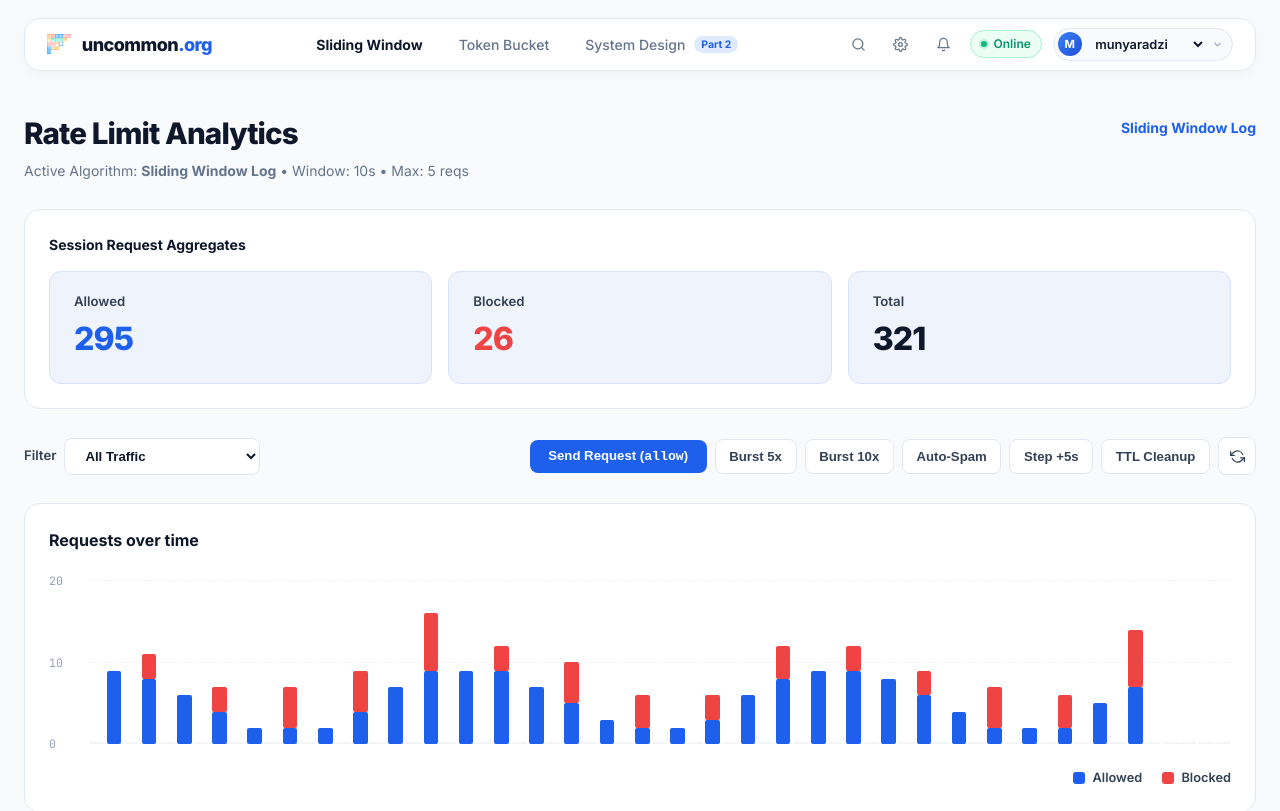
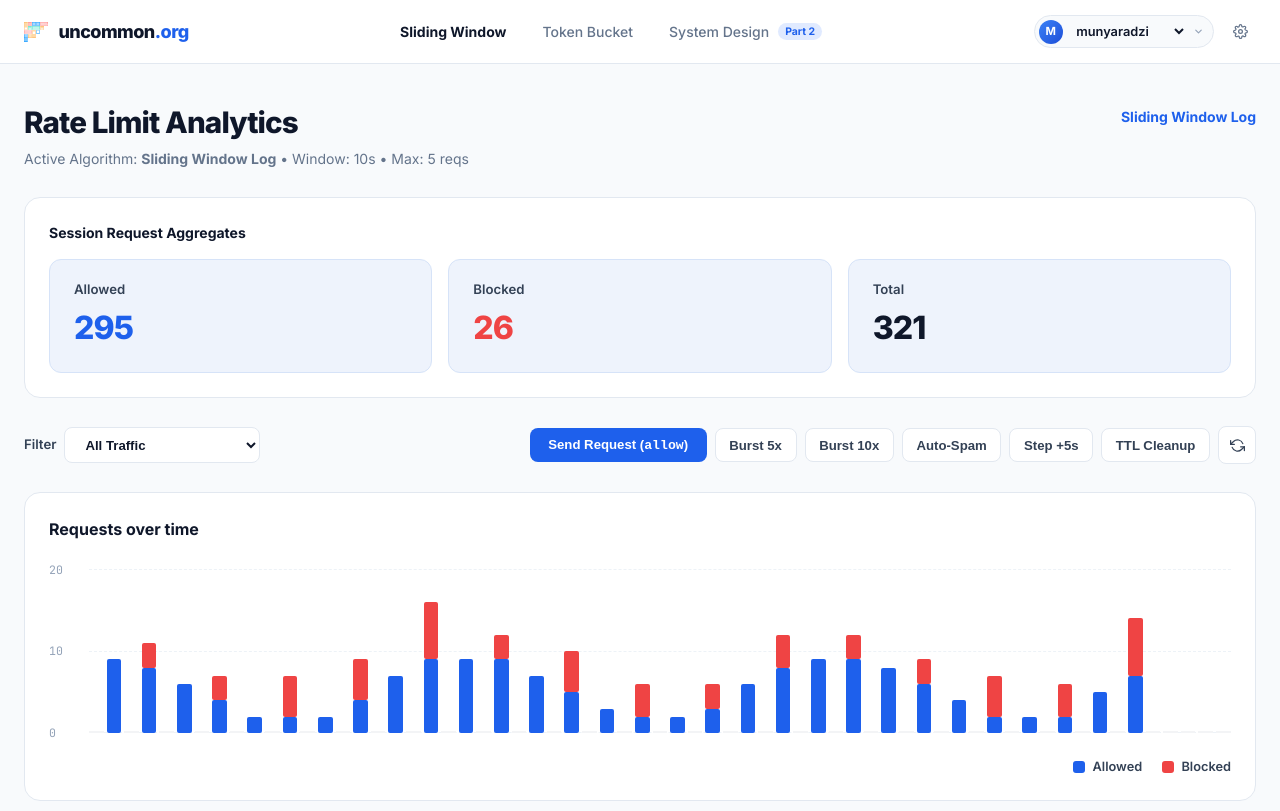
Before and after one commit to munyaradzichakwenya60-coder/uncommon-rate-limiter, a website built with Vite: page index.html in a window 1280 px wide. Shown: the top 811 px of the page. Built offline with nearby package versions, Linux system fonts and the light colour scheme.

Commit message:
refining nav bar

```diff
--- a/index.html
+++ b/index.html
@@ -54,32 +54,6 @@
       </div>
 
       <div class="minimal-nav-right">
-        <button id="nav-btn-search" class="nav-icon-btn" title="Search Audit Stream">
-          <svg width="15" height="15" viewBox="0 0 24 24" fill="none" stroke="currentColor" stroke-width="2" stroke-linecap="round" stroke-linejoin="round">
-            <circle cx="11" cy="11" r="8"></circle>
-            <line x1="21" y1="21" x2="16.65" y2="16.65"></line>
-          </svg>
-        </button>
-
-        <button id="btn-open-settings" class="nav-icon-btn" title="Configure Rate Limiting Parameters">
-          <svg width="15" height="15" viewBox="0 0 24 24" fill="none" stroke="currentColor" stroke-width="2" stroke-linecap="round" stroke-linejoin="round">
-            <circle cx="12" cy="12" r="3"></circle>
-            <path d="M19.4 15a1.65 1.65 0 0 0 .33 1.82l.06.06a2 2 0 0 1 0 2.83 2 2 0 0 1-2.83 0l-.06-.06a1.65 1.65 0 0 0-1.82-.33 1.65 1.65 0 0 0-1 1.51V21a2 2 0 0 1-2 2 2 2 0 0 1-2-2v-.09A1.65 1.65 0 0 0 9 19.4a1.65 1.65 0 0 0-1.82.33l-.06.06a2 2 0 0 1-2.83 0 2 2 0 0 1 0-2.83l.06-.06a1.65 1.65 0 0 0 .33-1.82 1.65 1.65 0 0 0-1.51-1H3a2 2 0 0 1-2-2 2 2 0 0 1 2-2h.09A1.65 1.65 0 0 0 4.6 9a1.65 1.65 0 0 0-.33-1.82l-.06-.06a2 2 0 0 1 0-2.83 2 2 0 0 1 2.83 0l.06.06a1.65 1.65 0 0 0 1.82.33H9a1.65 1.65 0 0 0 1-1.51V3a2 2 0 0 1 2-2 2 2 0 0 1 2 2v.09a1.65 1.65 0 0 0 1 1.51 1.65 1.65 0 0 0 1.82-.33l.06-.06a2 2 0 0 1 2.83 0 2 2 0 0 1 0 2.83l-.06.06a1.65 1.65 0 0 0-.33 1.82V9a1.65 1.65 0 0 0 1.51 1H21a2 2 0 0 1 2 2 2 2 0 0 1-2 2h-.09a1.65 1.65 0 0 0-1.51 1z"></path>
-          </svg>
-        </button>
-
-        <button id="nav-btn-bell" class="nav-icon-btn" title="System Alerts & Status">
-          <svg width="15" height="15" viewBox="0 0 24 24" fill="none" stroke="currentColor" stroke-width="2" stroke-linecap="round" stroke-linejoin="round">
-            <path d="M18 8A6 6 0 0 0 6 8c0 7-3 9-3 9h18s-3-2-3-9"></path>
-            <path d="M13.73 21a2 2 0 0 1-3.46 0"></path>
-          </svg>
-        </button>
-
-        <div class="nav-status-pill" title="Engine Cluster Status">
-          <span class="nav-status-dot"></span>
-          <span>Online</span>
-        </div>
-
         <div class="team-switcher minimal-team-switcher" title="Active Client Tenant Context">
           <div class="minimal-user-avatar" title="Munyaradzi (Admin)">M</div>
           <select id="team-select" class="team-switcher-select minimal-select">
@@ -93,6 +67,13 @@
             <polyline points="6 9 12 15 18 9"></polyline>
           </svg>
         </div>
+
+        <button id="btn-open-settings" class="nav-icon-btn" title="Configure Rate Limiting Parameters">
+          <svg width="15" height="15" viewBox="0 0 24 24" fill="none" stroke="currentColor" stroke-width="2" stroke-linecap="round" stroke-linejoin="round">
+            <circle cx="12" cy="12" r="3"></circle>
+            <path d="M19.4 15a1.65 1.65 0 0 0 .33 1.82l.06.06a2 2 0 0 1 0 2.83 2 2 0 0 1-2.83 0l-.06-.06a1.65 1.65 0 0 0-1.82-.33 1.65 1.65 0 0 0-1 1.51V21a2 2 0 0 1-2 2 2 2 0 0 1-2-2v-.09A1.65 1.65 0 0 0 9 19.4a1.65 1.65 0 0 0-1.82.33l-.06.06a2 2 0 0 1-2.83 0 2 2 0 0 1 0-2.83l.06-.06a1.65 1.65 0 0 0 .33-1.82 1.65 1.65 0 0 0-1.51-1H3a2 2 0 0 1-2-2 2 2 0 0 1 2-2h.09A1.65 1.65 0 0 0 4.6 9a1.65 1.65 0 0 0-.33-1.82l-.06-.06a2 2 0 0 1 0-2.83 2 2 0 0 1 2.83 0l.06.06a1.65 1.65 0 0 0 1.82.33H9a1.65 1.65 0 0 0 1-1.51V3a2 2 0 0 1 2-2 2 2 0 0 1 2 2v.09a1.65 1.65 0 0 0 1 1.51 1.65 1.65 0 0 0 1.82-.33l.06-.06a2 2 0 0 1 2.83 0 2 2 0 0 1 0 2.83l-.06.06a1.65 1.65 0 0 0-.33 1.82V9a1.65 1.65 0 0 0 1.51 1H21a2 2 0 0 1 2 2 2 2 0 0 1-2 2h-.09a1.65 1.65 0 0 0-1.51 1z"></path>
+          </svg>
+        </button>
       </div>
 
     </div>
--- a/src/ui/app.ts
+++ b/src/ui/app.ts
@@ -652,20 +652,5 @@ modalSettings.addEventListener('click', (e) => {
   }
 });
 
-const navBtnSearch = document.getElementById('nav-btn-search');
-if (navBtnSearch && inputSearchLogs) {
-  navBtnSearch.addEventListener('click', () => {
-    inputSearchLogs.scrollIntoView({ behavior: 'smooth', block: 'center' });
-    inputSearchLogs.focus();
-  });
-}
-
-const navBtnBell = document.getElementById('nav-btn-bell');
-if (navBtnBell) {
-  navBtnBell.addEventListener('click', () => {
-    showToast('Cluster Health: All Rate Limiting Nodes Healthy (100% Uptime)', 'success');
-  });
-}
-
 reloadLimiter();
 updateUI();
--- a/src/ui/styles.css
+++ b/src/ui/styles.css
@@ -63,30 +63,32 @@ body {
 }
 
 .upstash-header.minimal-navbar {
-  background: transparent;
+  background: #FFFFFF;
   color: var(--text-primary);
-  height: auto;
-  padding: 1.1rem 1.5rem 0.25rem 1.5rem;
+  height: 64px;
+  padding: 0 1.5rem;
+  display: flex;
+  align-items: center;
+  border-bottom: 1px solid #E2E8F0;
   position: sticky;
   top: 0;
   z-index: 100;
-  border-bottom: none;
   box-shadow: none;
 }
 
 .minimal-navbar-inner {
-  max-width: 1240px;
+  max-width: 1280px;
   width: 100%;
   margin: 0 auto;
-  padding: 0.6rem 1.4rem;
+  padding: 0;
   display: flex;
   justify-content: space-between;
   align-items: center;
   gap: 1.5rem;
-  background: #FFFFFF;
-  border: 1px solid #E2E8F0;
-  border-radius: 16px;
-  box-shadow: 0 4px 20px -4px rgba(15, 23, 42, 0.05), 0 2px 6px -1px rgba(15, 23, 42, 0.02);
+  background: transparent;
+  border: none;
+  border-radius: 0;
+  box-shadow: none;
 }
 
 .minimal-nav-left {
@@ -219,28 +221,6 @@ body {
 .nav-icon-btn:hover {
   background: #F1F5F9;
   color: #0F172A;
-}
-
-.nav-status-pill {
-  display: inline-flex;
-  align-items: center;
-  gap: 0.4rem;
-  background: #ECFDF5;
-  color: #059669;
-  font-size: 0.75rem;
-  font-weight: 600;
-  padding: 0.25rem 0.65rem;
-  border-radius: 9999px;
-  border: 1px solid #A7F3D0;
-  user-select: none;
-}
-
-.nav-status-dot {
-  width: 6px;
-  height: 6px;
-  border-radius: 50%;
-  background: #10B981;
-  box-shadow: 0 0 0 2px rgba(16, 185, 129, 0.2);
 }
 
 .minimal-user-avatar {
```
